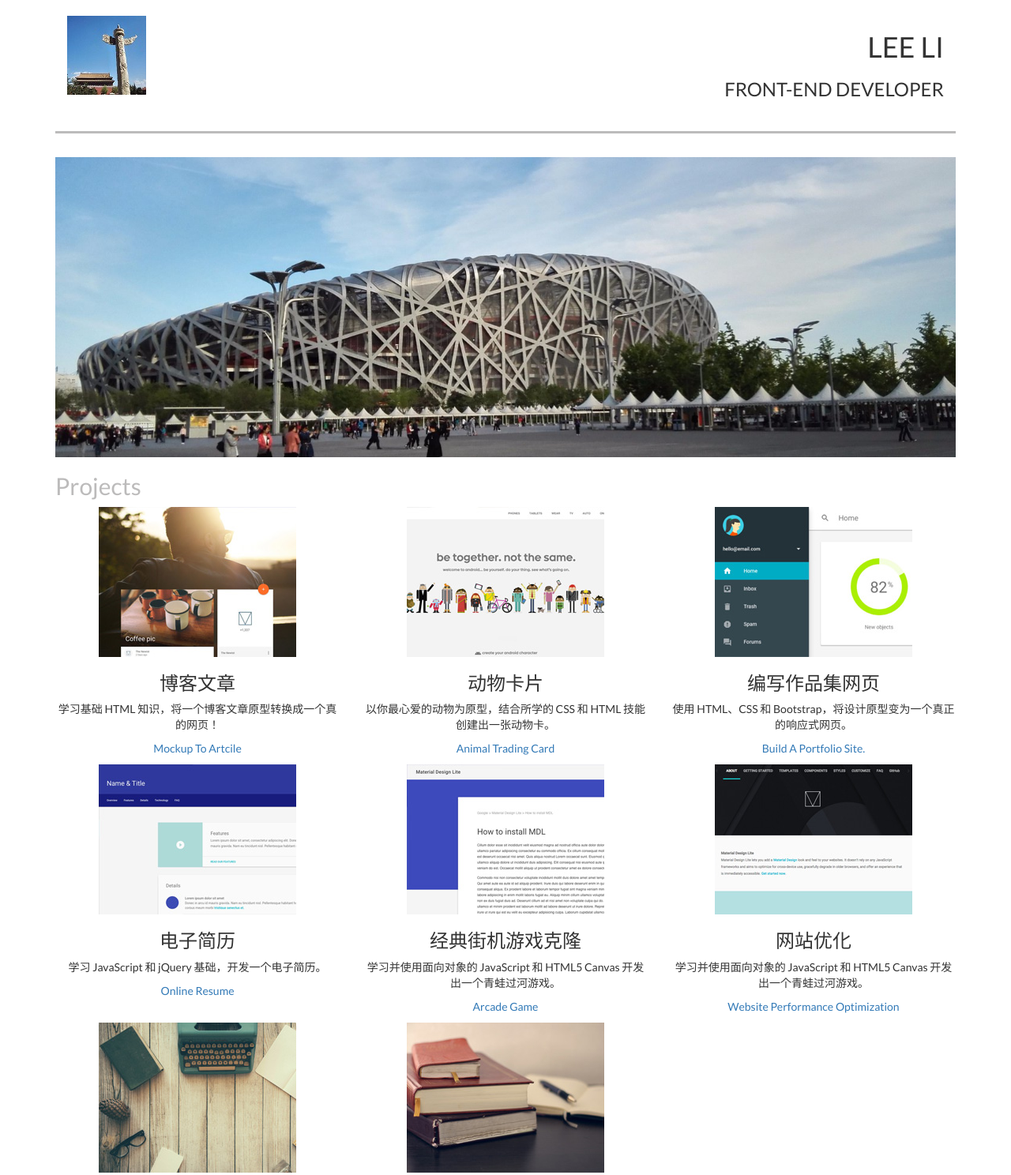
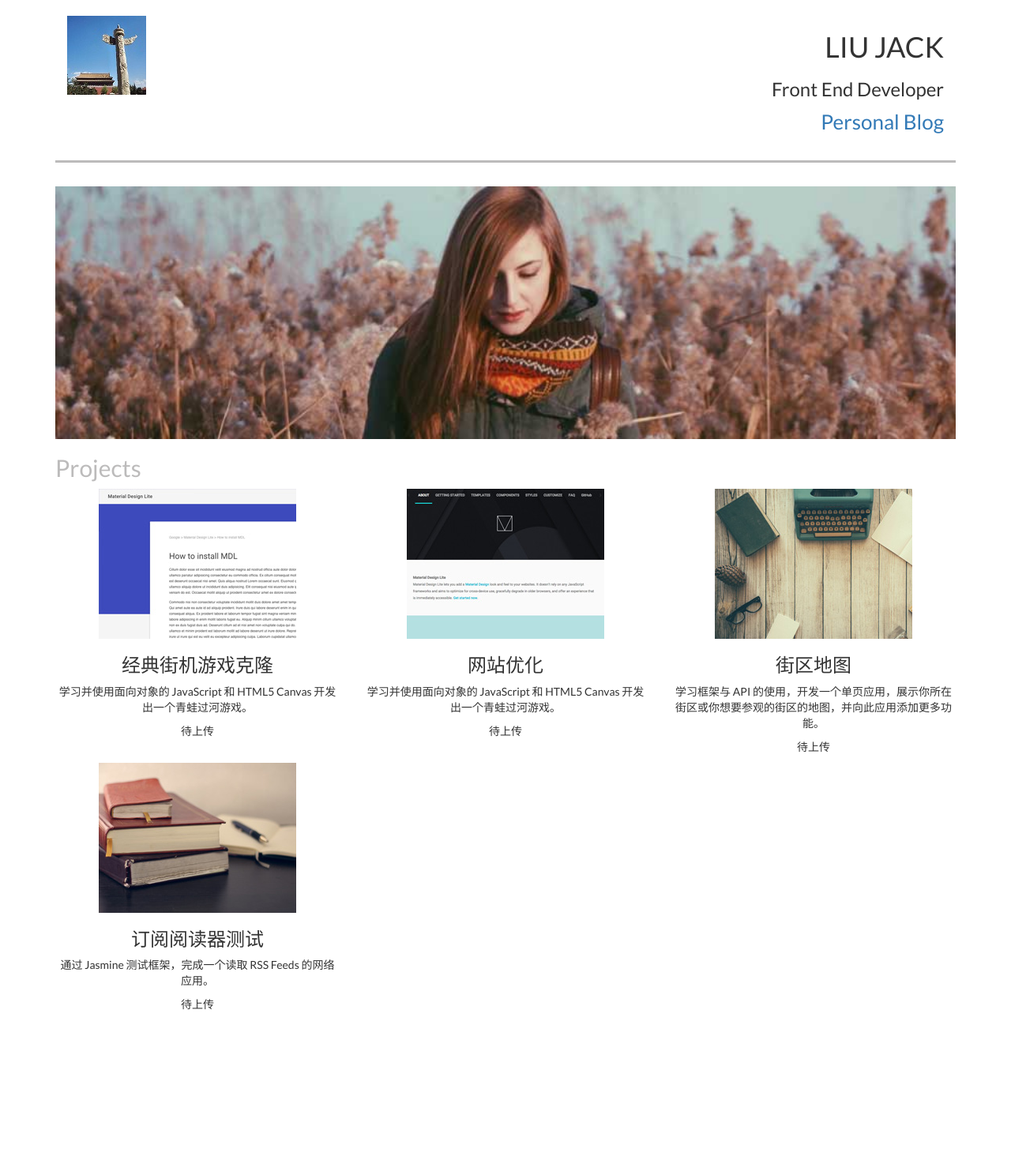
Before and after one commit to youdaxuecheng/Union-A, a plain HTML site: page portfolio/index.html in a window 1280 px wide. Shown: the top 1488 px of the page at 79% size. After the commit the page ends 1292 px from the top, so only its background shows below. Drawn offline with Linux system fonts and the light colour scheme.

Commit message:
edit base info first times -heliujie

```diff
--- a/portfolio/index.html
+++ b/portfolio/index.html
@@ -17,8 +17,9 @@
                     <img class="img-responsive" src="images/logo.jpg">
                 </div>
                 <div class="col-md-6 text-right text-uppercase col-sm-6">
-                    <h1>Lee Li</h1>
-                    <h3>Front-End Developer</h3>
+                    <h1>Liu jack</h1>
+                    <h3 class="text-capitalize">front end developer</h3>
+                    <a href="http://heliujie.com/public/index.html#/index" class="text-capitalize" style="font-size: 26px" target="_blank">personal blog</a>
                 </div>
             </div>
         </div>
@@ -30,7 +31,7 @@
         </div>
         <div class="row">
             <div class="col-md-12">
-                <img class="img-responsive" src="images/banner_bg.jpg">
+                <img style="width:100%" class="img-responsive" src="../images/about-header.jpg">
             </div>
 
         </div>
@@ -41,7 +42,7 @@
         </div>
 
         <div class="row text-center" id="projects">
-            <div class="col-md-4">
+            <!--<div class="col-md-4">
                 <img class="img-responsive" src="../images/example-work01.jpg">
                 <h3 class="text-uppercase">博客文章</h3>
                 <p>
@@ -68,35 +69,34 @@
                 <h3 class="text-uppercase">电子简历</h3>
                 <p>学习 JavaScript 和 jQuery 基础，开发一个电子简历。</p>
                 <p><a href="http://liminjun.github.io/Udacity_Front_End_Developer/p4-online-resume/frontend-nanodegree-resume/index.html">Online Resume</a></p>
-            </div>
+            </div>-->
             <div class="col-md-4">
                 <img class="img-responsive" src="../images/example-work05.jpg">
                 <h3 class="text-uppercase">经典街机游戏克隆</h3>
                 <p>学习并使用面向对象的 JavaScript 和 HTML5 Canvas 开发出一个青蛙过河游戏。</p>
-                <p><a href="http://liminjun.github.io/Udacity_Front_End_Developer/p5-arcade-game/index.html">Arcade Game</a></p>
+                <p>待上传<!--<a href="http://liminjun.github.io/Udacity_Front_End_Developer/p5-arcade-game/index.html">Arcade Game</a>--></p>
             </div>
 
             <div class="col-md-4">
                 <img class="img-responsive" src="../images/example-work06.jpg">
                 <h3 class="text-uppercase">网站优化</h3>
                 <p>学习并使用面向对象的 JavaScript 和 HTML5 Canvas 开发出一个青蛙过河游戏。</p>
-                <p><a href="http://liminjun.github.io/Udacity_Front_End_Developer/p6-website-optimization/index.html">Website Performance Optimization</a></p>
+                <p>待上传<!--<a href="http://liminjun.github.io/Udacity_Front_End_Developer/p6-website-optimization/index.html">Website Performance Optimization</a>--></p>
             </div>
 
             <div class="col-md-4">
                 <img class="img-responsive" src="../images/example-work07.jpg">
                 <h3 class="text-uppercase">街区地图</h3>
                 <p>学习框架与 API 的使用，开发一个单页应用，展示你所在街区或你想要参观的街区的地图，并向此应用添加更多功能。</p>
-                <p><a href="http://liminjun.github.io/Udacity_Front_End_Developer/p7-neighborhood-map/index.html">Neighbordhood Map</a></p>
+                <p>待上传<!--<a href="http://liminjun.github.io/Udacity_Front_End_Developer/p7-neighborhood-map/index.html">Neighbordhood Map</a>--></p>
             </div>
 
             <div class="col-md-4">
                 <img class="img-responsive" src="../images/example-work08.jpg">
                 <h3 class="text-uppercase">订阅阅读器测试</h3>
                 <p>通过 Jasmine 测试框架，完成一个读取 RSS Feeds 的网络应用。</p>
-                <p><a href="http://liminjun.github.io/Udacity_Front_End_Developer/p8-feed-reader-testing/index.html">Feed Reader Testing</a></p>
+                <p>待上传<!--<a href="http://liminjun.github.io/Udacity_Front_End_Developer/p8-feed-reader-testing/index.html">Feed Reader Testing</a>--></p>
             </div>
-
 
         </div>
 
```
Also changed, not shown: index.html (+2 -2 lines).
